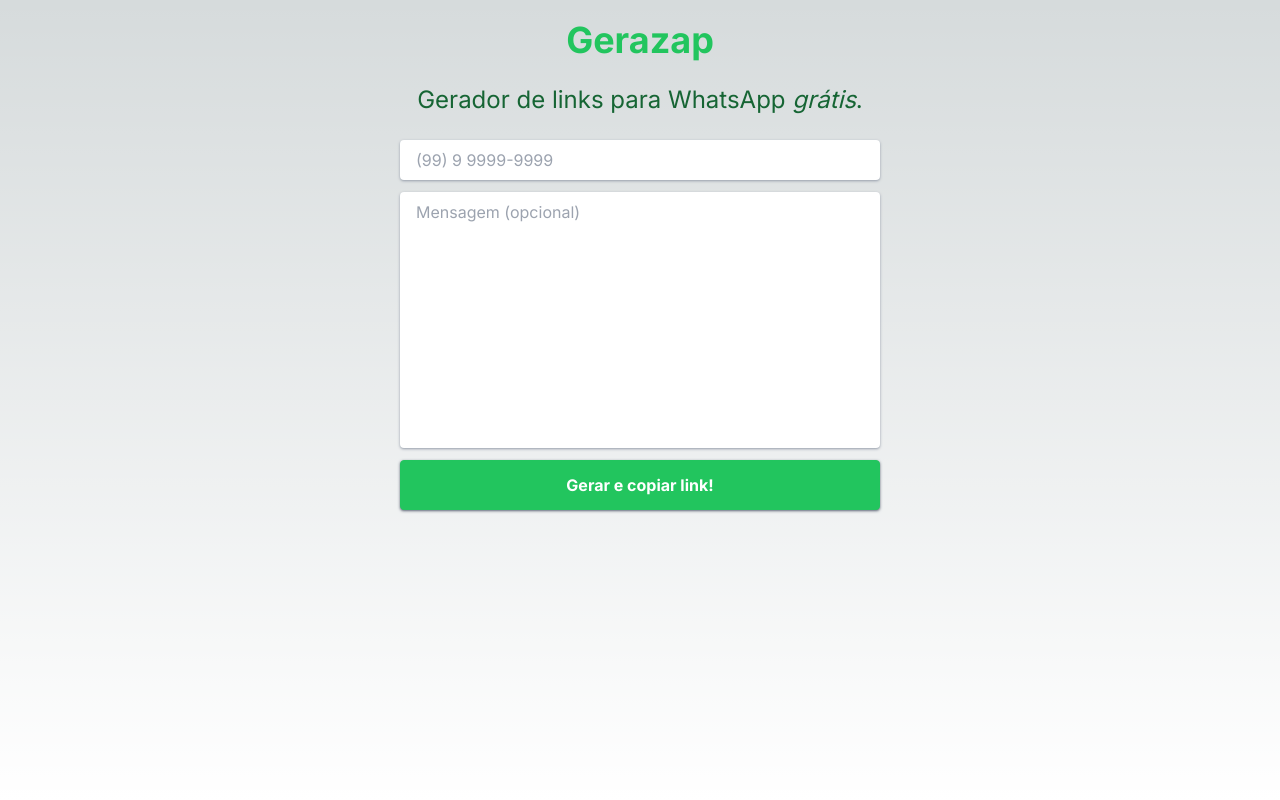
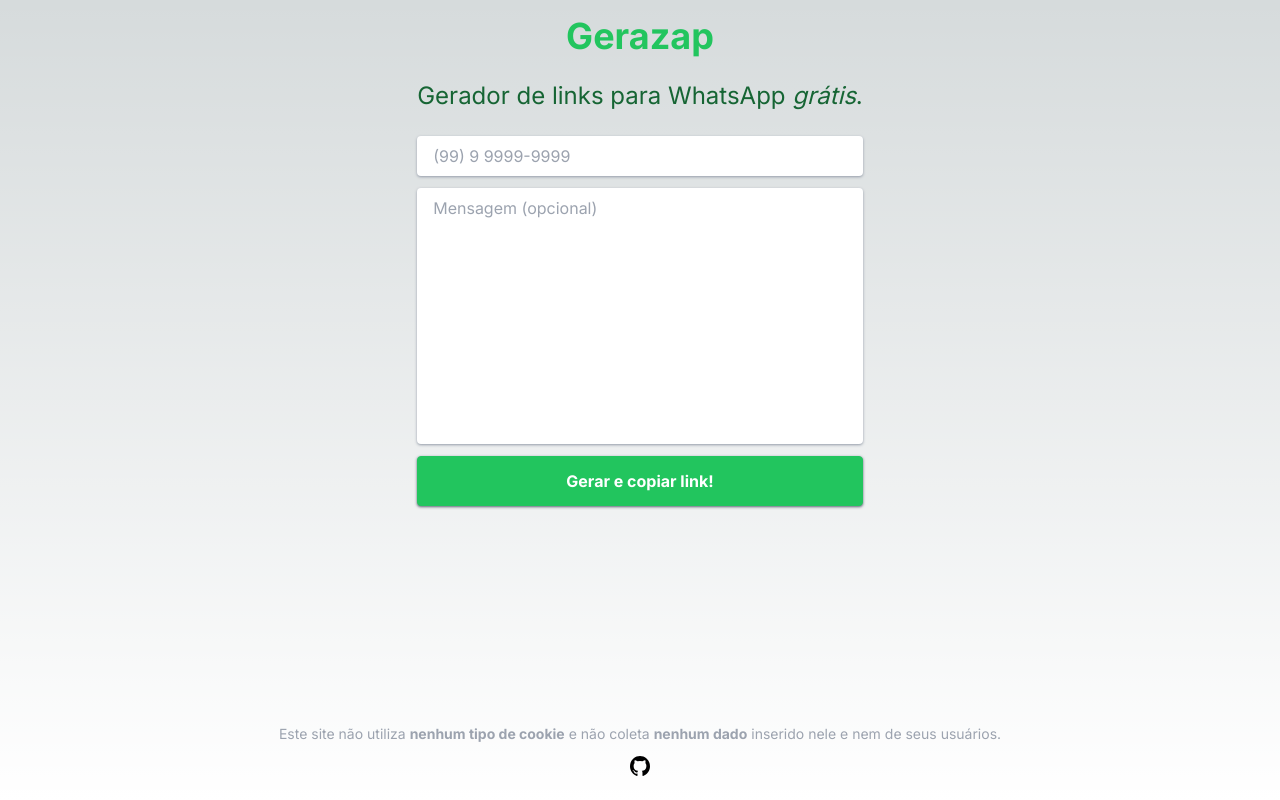
Before and after one commit to cacauisadog/gerazap, a Next.js app: page / in a window 1280 px wide. Built offline with nearby package versions, Linux system fonts and the light colour scheme.

Commit message:
feat: adicionar um footer

```diff
--- a/src/app/page.tsx
+++ b/src/app/page.tsx
@@ -1,6 +1,7 @@
 "use client";
 
 import { useMemo, useState } from "react";
+import GithubIcon from "./ui/icons/GithubIcon";
 
 const invalidDDDNumbers = [
   "00",
@@ -111,8 +112,9 @@
   }
 
   return (
-    <main className="flex justify-center min-h-screen pt-5">
-      <div className="flex flex-col space-y-6 w-full max-w-lg px-4">
+    <div className="min-h-screen flex flex-col items-center space-between p-4">
+      <main className="flex justify-center">
+        <div className="flex flex-col space-y-6 w-full max-w-lg">
           <h1 className="text-4xl text-center text-green-500">
             <b>Gerazap</b>
           </h1>
@@ -180,5 +182,21 @@
           )}
         </div>
       </main>
+      <footer className="flex flex-col items-center justify-center text-center mt-5">
+        <p className="text-sm text-gray-400 mb-1">
+          Este site não utiliza <strong>nenhum tipo de cookie</strong> e não
+          coleta <strong>nenhum dado</strong> inserido nele e nem de seus
+          usuários.
+        </p>
+        <a
+          href="https://github.com/cacauisadog/gerazap"
+          target="_blank"
+          rel="noopener noreferrer"
+          className="rounded-full hover:bg-gray-200 p-2"
+        >
+          <GithubIcon className="h-5 w-5" />
+        </a>
+      </footer>
+    </div>
   );
 }
```
Lines whose indentation alone changed are shown as unchanged.
